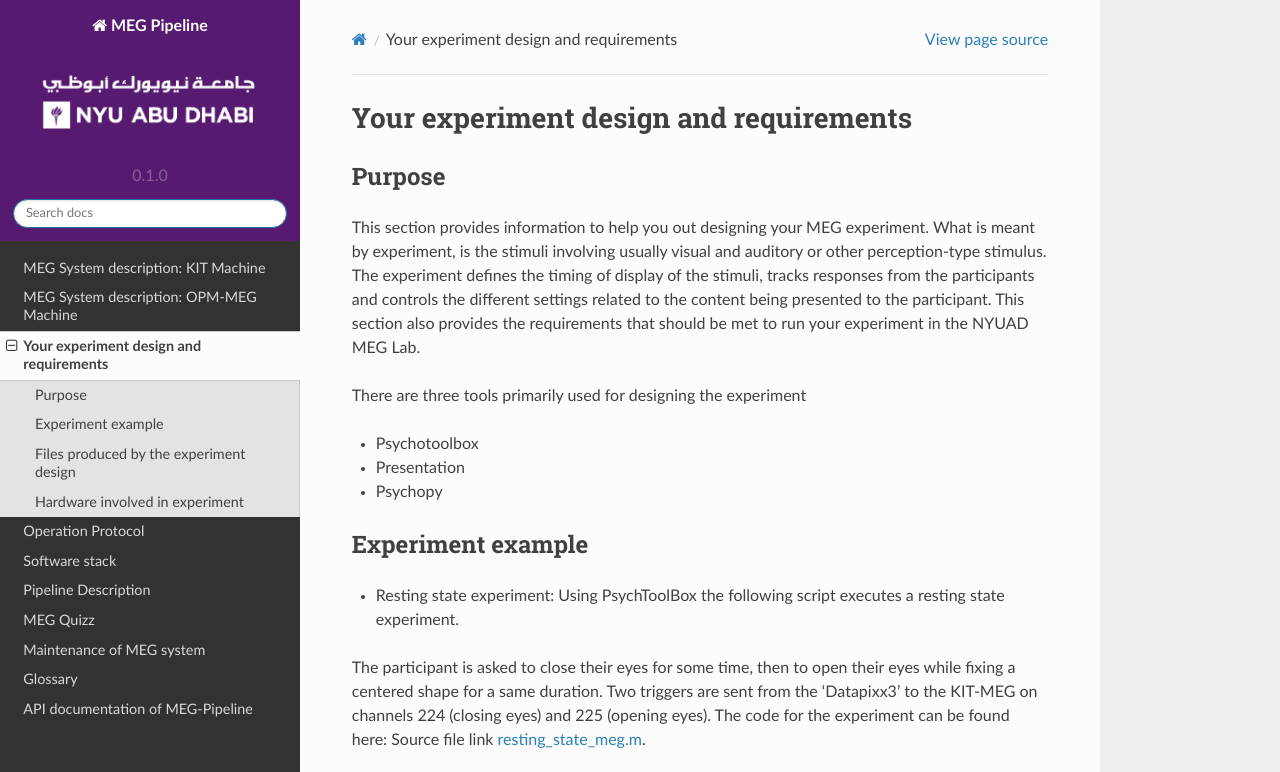
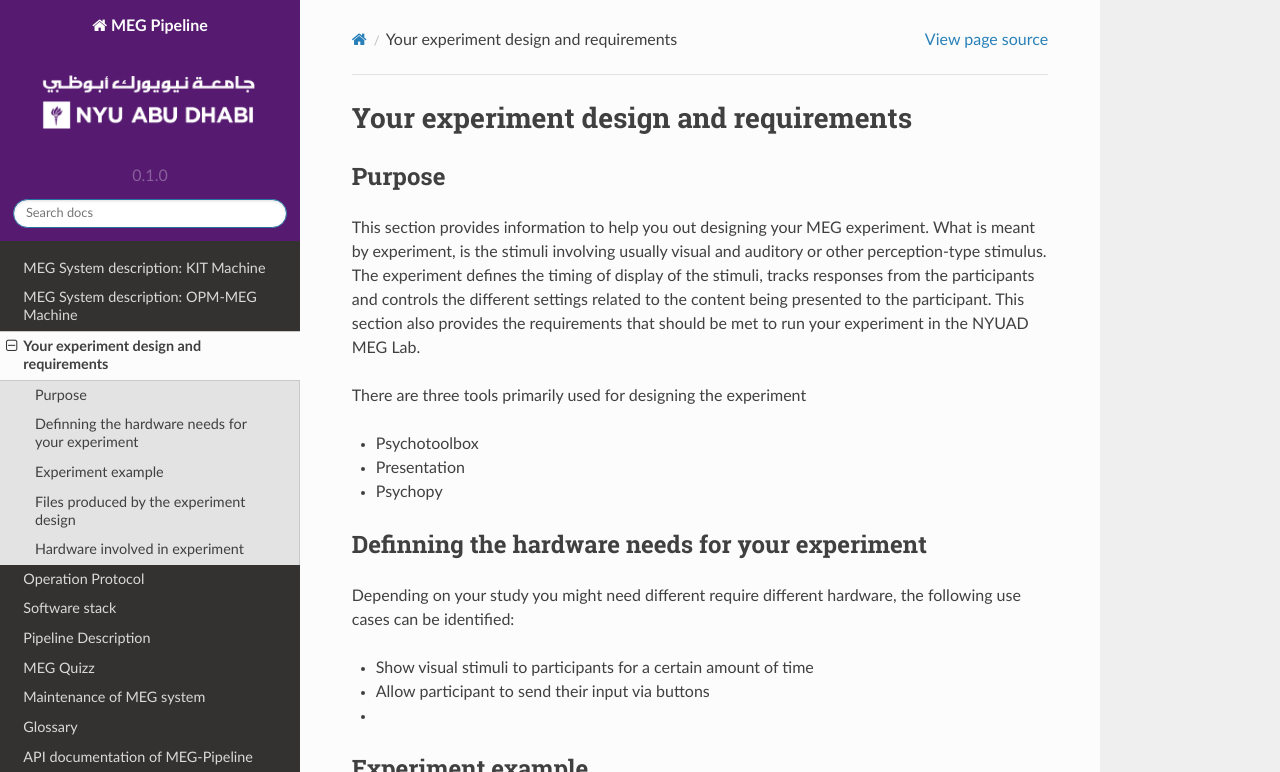
Before and after one commit to hzaatiti-NYU/meg-pipeline, a Sphinx documentation site: the page built from docs/source/experimentdesign.rst, in a window 1280 px wide and 900 px high, cut to the strip 0-772 px from the top of the window. Built offline with Sphinx 7.4.7 and the Read the Docs theme 2.0.0, drawn with Linux system fonts in a browser that asks for light colours.

```diff
--- a/docs/source/experimentdesign.rst
+++ b/docs/source/experimentdesign.rst
@@ -15,6 +15,18 @@ There are three tools primarily used for designing the experiment
 - Psychotoolbox
 - Presentation
 - Psychopy
+
+
+Definning the hardware needs for your experiment
+------------------------------------------------
+
+Depending on your study you might need different require different hardware, the following use cases can be identified:
+
+- Show visual stimuli to participants for a certain amount of time
+- Allow participant to send their input via buttons
+-
+
+
 
 
 Experiment example
```
Also changed, not shown: docs/source/graphic/MEG_Lab_plan.png (added), 1 other file.
